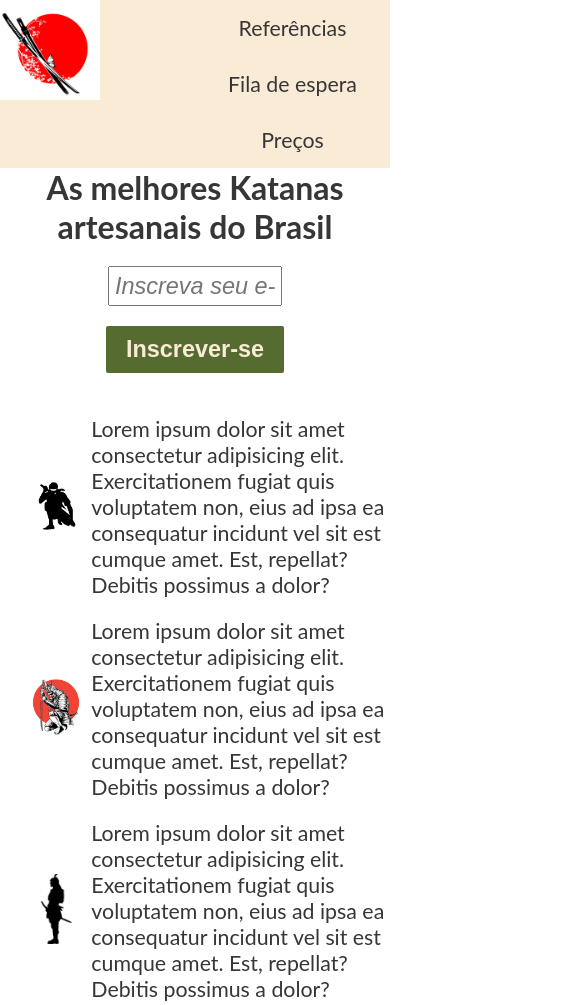
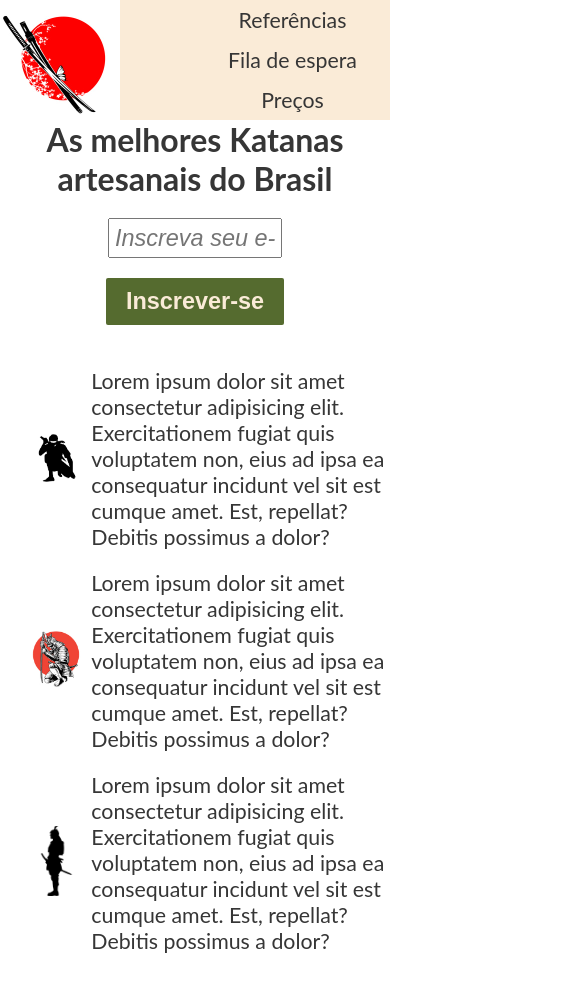
Before and after one commit to Clariosmachine/FCC_Project_3_, a plain HTML site: page index.html in a window 390 px wide. Shown: the top 1005 px of the page, 585 px wide, since content can reach past the window. Drawn offline with Linux system fonts and the light colour scheme.

Commit message:
Ajustes nos links
Preparando a página para ficar responsiva

```diff
--- a/index.html
+++ b/index.html
@@ -15,9 +15,9 @@
 
         <nav class="nav-links">
             <ul id="links--list">
-                <li class="link-box"><a id="link--referencias" href="#">Referências</a></li>
-                <li class="link-box"><a id="link--filaEspera" href="#">Fila de espera</a></li>
-                <li class="link-box"><a id="link--precos" href="#">Preços</a></li>
+                <li class="link-box"><a class="link-box--item" id="link--referencias" href="#">Referências</a></li>
+                <li class="link-box"><a class="link-box--item" id="link--filaEspera" href="#">Fila de espera</a></li>
+                <li class="link-box"><a class="link-box--item" id="link--precos" href="#">Preços</a></li>
             </ul>
         </nav>
 
@@ -56,7 +56,7 @@
         </section>
 
         <section class="video">
-            <iframe width="840px" height="480px" src="https://www.youtube.com/embed/KahFDAARyFo" title="KATANA de ferro de construção - Rebar" frameborder="0" allow="accelerometer; autoplay; clipboard-write; encrypted-media; gyroscope; picture-in-picture" allowfullscreen=""></iframe>
+            <iframe src="https://www.youtube.com/embed/KahFDAARyFo" title="KATANA de ferro de construção - Rebar" frameborder="0" allow="accelerometer; autoplay; clipboard-write; encrypted-media; gyroscope; picture-in-picture" allowfullscreen=""></iframe>
         </section>
 
         <section class="pricing">
--- a/style.css
+++ b/style.css
@@ -126,6 +126,11 @@ i {
     width: 100%;
 }
 
+iframe {
+    height: 400px;
+    width: 80%;
+}
+
 .pricing {
     margin-top: 110px;
     display: flex;
@@ -169,3 +174,29 @@ i {
     font-size: 0.8em;
     font-weight: lighter;
 }
+
+@media (max-width: 865px) {
+    #links--list {
+        flex-direction: column;
+    }
+
+    .link-box {
+        margin: 0 auto;
+        text-align: center;
+        height: fit-content;
+    }
+
+    .link-box > a {
+        padding: 7px;
+    }
+
+    .pacote {
+        font-size: 12pt;
+    }
+
+    #logotipo {
+        height: 120px;
+        object-fit: fill;
+    }
+
+}
```
